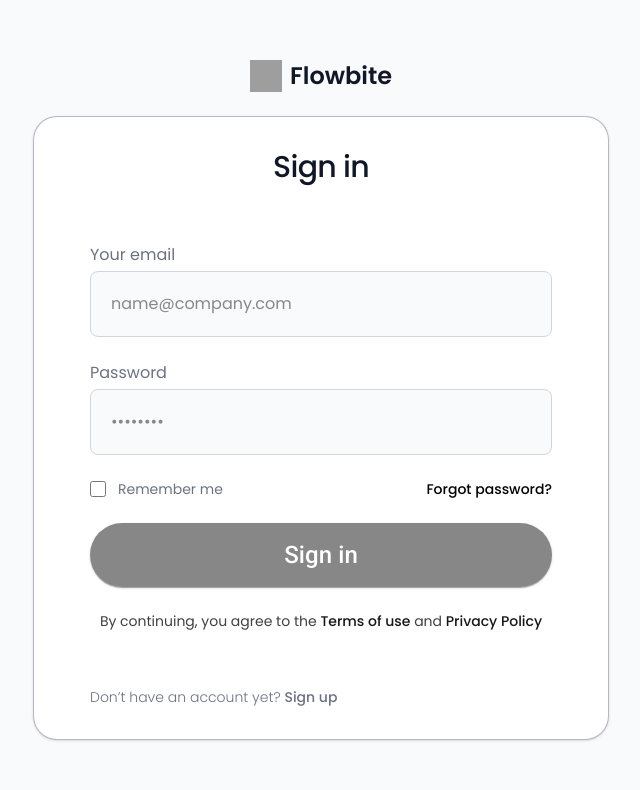
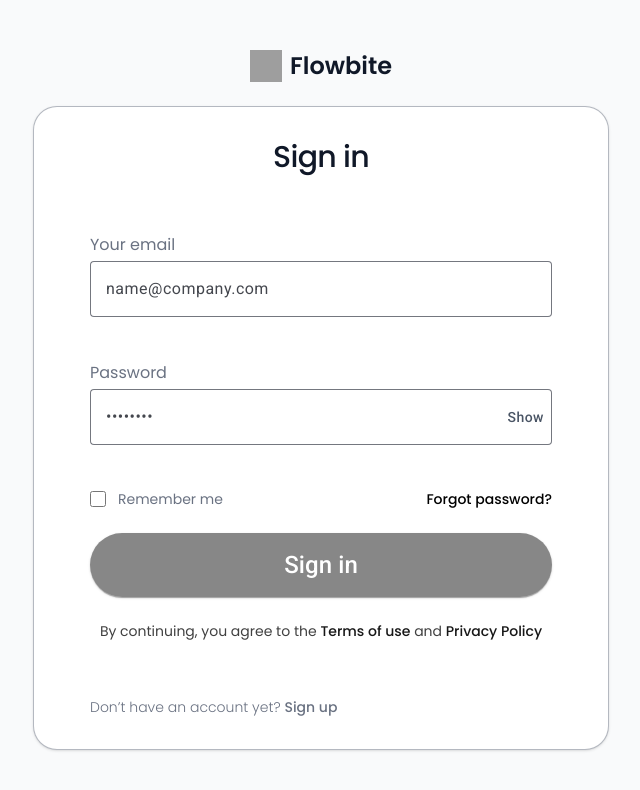
Before and after one commit to Abrarafi/Project-Manager, an Angular app in the folder frontend/: page /auth/login in a window 1280 px wide. Shown: the top 790 px of the page, without its empty margins (319-959 px from the left). Built offline with nearby package versions, Linux system fonts and the light colour scheme; grey boxes are pictures that could not be loaded.

Commit message:
updated some UI of Login page

```diff
--- a/frontend/src/app/components/auth/login/login.component.html
+++ b/frontend/src/app/components/auth/login/login.component.html
@@ -3,55 +3,171 @@
 #333333 → neutral-700 -->
 
 <section class="bg-gray-50 dark:bg-gray-900">
-  <div class="flex flex-col items-center justify-center font-poppins px-6 py-8 mx-auto md:h-screen lg:py-0">
-      <a href="#" class="flex items-center mb-6 text-2xl font-semibold text-gray-900 dark:text-white">
-          <img class="w-8 h-8 mr-2" src="https://flowbite.s3.amazonaws.com/blocks/marketing-ui/logo.svg" alt="logo">
+  <div
+    class="flex flex-col items-center justify-center font-poppins px-6 py-8 mx-auto md:h-screen lg:py-0"
+  >
+    <a
+      href="#"
+      class="flex items-center mb-6 text-2xl font-semibold text-gray-900 dark:text-white"
+    >
+      <img
+        class="w-8 h-8 mr-2"
+        src="https://flowbite.s3.amazonaws.com/blocks/marketing-ui/logo.svg"
+        alt="logo"
+      />
       Flowbite
     </a>
-      <div class="w-full bg-white rounded-3xl shadow dark:border md:mt-0 sm:max-w-xl xl:p-0 border-1 border-gray-500/50 dark:bg-gray-800 dark:border-gray-700">
+
+    <div
+      class="w-full bg-white rounded-3xl shadow dark:border md:mt-0 sm:max-w-xl xl:p-0 border-1 border-gray-500/50 dark:bg-gray-800 dark:border-gray-700"
+    >
       <div class="p-8 md:px-14 py-10 space-y-4 md:space-y-6 sm:p-8">
-              <h1 class="text-center text-2xl md:text-3xl font-medium leading-tight tracking-tight text-gray-900  dark:text-white">
+        <h1
+          class="text-center text-2xl md:text-3xl font-medium leading-tight tracking-tight text-gray-900 dark:text-white"
+        >
           Sign in
         </h1>
-              <form class="py-8 space-y-4 md:space-y-6" action="#">
-                  <div>
-                      <label for="email" class="block mb-1 font-normal text-sm md:text-base  text-gray-500 dark:text-white">Your email</label>
-                      <input type="email" name="email" id="email" class="bg-gray-50 border border-gray-300 text-gray-900 rounded-lg focus:ring-primary-600 focus:border-primary-600 block w-full p-2.5 md:p-5 dark:bg-gray-700 dark:border-gray-600 dark:placeholder-gray-400 dark:text-white dark:focus:ring-blue-500 dark:focus:border-blue-500" placeholder="name@company.com" required="">
-                  </div>
-                  <div>
-                      <label for="password" class="block mb-1 font-normal text-sm md:text-base text-gray-500 dark:text-white">Password</label>
-                      <input type="password" name="password" id="password" placeholder="••••••••" class="bg-gray-50 border border-gray-300 text-gray-900 rounded-lg focus:ring-primary-600 focus:border-primary-600 block w-full p-2.5 md:p-5 dark:bg-gray-700 dark:border-gray-600 dark:placeholder-gray-400 dark:text-white dark:focus:ring-blue-500 dark:focus:border-blue-500" required="">
-                  </div>
+
+        <form
+          class="py-8 space-y-4 md:space-y-6"
+          [formGroup]="loginForm"
+          action="#"
+        >
+          <label
+            for="email"
+            class="block mb-1 font-normal text-sm md:text-base text-gray-500 dark:text-white"
+            >Your email</label
+          >
+          <mat-form-field
+            appearance="outline"
+            class="w-full dark:mat-input-element"
+          >
+            <input
+              matInput
+              type="email"
+              name="email"
+              id="email"
+              [formControl]="emailFormControl"
+              autocomplete="email"
+              placeholder="name@company.com"
+              required=""
+            />
+            @if (emailFormControl.hasError('email') &&
+            !emailFormControl.hasError('required')) {
+            <mat-error>Please enter a valid email address</mat-error>
+            } @if (emailFormControl.hasError('required')) {
+            <mat-error>Email is <strong>required</strong></mat-error>
+            }
+          </mat-form-field>
+
+          <label
+            for="password"
+            class="block mb-1 font-normal text-sm md:text-base text-gray-500 dark:text-white"
+            >Password</label
+          >
+          <mat-form-field appearance="outline" class="w-full">
+            <input
+              matInput
+              minlength="8"
+              [type]="showPassword ? 'text' : 'password'"
+              [formControl]="passwordFormControl"
+              autocomplete="current-password"
+              name="password"
+              id="password"
+              placeholder="••••••••"
+              class="bg-gray-50 border border-gray-300 text-gray-900 rounded-lg focus:ring-primary-600 focus:border-primary-600 block w-full p-2.5 md:p-5 dark:bg-gray-700 dark:border-gray-600 dark:placeholder-gray-400 dark:text-white dark:focus:ring-blue-500 dark:focus:border-blue-500"
+              required=""
+            />
+
+            @if (passwordFormControl.hasError('minlength')) {
+            <mat-error>Password must be at least 8 characters long</mat-error>
+            } @if (passwordFormControl.hasError('required')) {
+            <mat-error>Password is <strong>required</strong></mat-error>
+            }
+            <button
+              matSuffix
+              type="button"
+              (click)="togglePasswordVisibility()"
+              [attr.aria-label]="
+                showPassword ? 'Hide password' : 'Show password'
+              "
+              [attr.aria-pressed]="showPassword"
+              class="ml-2 px-2 py-1 text-sm font-medium text-gray-600 hover:text-blue-600 transition-colors duration-200"
+            >
+              {{ showPassword ? "Hide" : "Show" }}
+            </button>
+          </mat-form-field>
+
           <div class="flex items-center justify-between">
             <div class="flex items-start">
               <div class="flex items-center h-5">
-                          <input id="remember" aria-describedby="remember" type="checkbox" class="w-4 h-4 border border-gray-300 rounded bg-gray-50 focus:ring-3 focus:ring-primary-300 dark:bg-gray-700 dark:border-gray-600 dark:focus:ring-primary-600 dark:ring-offset-gray-800" required="">
+                <input
+                  id="remember"
+                  aria-describedby="remember"
+                  type="checkbox"
+                  class="w-4 h-4 border border-gray-300 rounded bg-gray-50 focus:ring-3 focus:ring-primary-300 dark:bg-gray-700 dark:border-gray-600 dark:focus:ring-primary-600 dark:ring-offset-gray-800"
+                  required=""
+                />
               </div>
+
               <div class="ml-3 text-sm">
-                          <label for="remember" class="text-gray-500 dark:text-gray-300">Remember me</label>
+                <label for="remember" class="text-gray-500 dark:text-gray-300"
+                  >Remember me</label
+                >
               </div>
             </div>
-                    <a href="#" class="text-sm font-medium text-primary-600 hover:underline dark:text-primary-500">Forgot password?</a>
+            <a
+              href="#"
+              class="text-sm font-medium text-primary-600 hover:underline dark:text-primary-500"
+              >Forgot password?</a
+            >
           </div>
+
           <div>
             <button
               mat-raised-button
               color="primary"
               type="submit"
-                      class="signIn-button w-full "
+              class="signIn-button w-full"
+              [disabled]="isLoading"
+            >
+              <span class="font-medium text-xl md:text-2xl" *ngIf="!isLoading"
+                >Sign in</span
+              >
 
-                    >
-                      <span class="font-medium text-xl md:text-2xl" >Sign in</span>
-                      <!-- <mat-spinner  diameter="20" class="mx-auto"></mat-spinner> -->
+              <mat-spinner
+                *ngIf="isLoading"
+                diameter="30"
+
+                class="spinner mx-auto "
+              ></mat-spinner>
             </button>
           </div>
-                  <p class="text-center text-sm font-regular text-neutral-700 dark:text-gray-400">
-                    By continuing, you agree to the <a href="#" class="font-medium text-neutral-900 hover:underline dark:text-primary-500">Terms of use</a> and <a href="#" class="font-medium text-neutral-900 hover:underline dark:text-primary-500">Privacy Policy</a>
+
+          <p
+            class="text-center text-sm font-regular text-neutral-700 dark:text-gray-400"
+          >
+            By continuing, you agree to the
+            <a
+              href="#"
+              class="font-medium text-neutral-900 hover:underline dark:text-primary-500"
+              >Terms of use</a
+            >
+            and
+            <a
+              href="#"
+              class="font-medium text-neutral-900 hover:underline dark:text-primary-500"
+              >Privacy Policy</a
+            >
           </p>
-
         </form>
         <p class="text-sm font-light text-gray-500 dark:text-gray-400">
-                Don’t have an account yet? <a href="#" class="font-medium text-primary-600 hover:underline dark:text-primary-500">Sign up</a>
+          Don’t have an account yet?
+          <a
+            routerLink="/auth/register"
+            class="font-medium text-primary-600 hover:underline dark:text-primary-500"
+            >Sign up</a
+          >
         </p>
       </div>
     </div>
--- a/frontend/src/app/components/auth/login/login.component.scss
+++ b/frontend/src/app/components/auth/login/login.component.scss
@@ -3,6 +3,9 @@
     color: white !important;
     height: 64px;
   }
+  ::ng-deep .spinner circle {
+  stroke: white;
+}
 
   /* For medium screens and smaller (max-width: 768px) */
   @media (max-width: 768px) {
--- a/frontend/src/app/components/auth/login/login.component.ts
+++ b/frontend/src/app/components/auth/login/login.component.ts
@@ -1,10 +1,10 @@
 import { Component, OnInit } from '@angular/core';
-import { FormBuilder, FormGroup, Validators } from '@angular/forms';
+import { FormBuilder, FormControl, FormGroup, Validators } from '@angular/forms';
 import { ReactiveFormsModule } from '@angular/forms';
 import { RouterModule } from '@angular/router';
 import { CommonModule } from '@angular/common';
 import { MatInputModule } from '@angular/material/input';
-import { MatButtonModule } from '@angular/material/button';
+import { MatButtonModule, MatIconButton } from '@angular/material/button';
 import { MatProgressSpinnerModule } from '@angular/material/progress-spinner';
 import { MatFormFieldModule } from '@angular/material/form-field';
 
@@ -17,11 +17,32 @@
     MatInputModule,
     MatButtonModule,
     MatProgressSpinnerModule,
-    MatFormFieldModule
-  ],
+    MatFormFieldModule,  ],
   templateUrl: './login.component.html',
-  styleUrl: './login.component.scss'
+  styleUrl: './login.component.scss',
 })
-export class LoginComponent {
+export class LoginComponent implements OnInit {
+    loginForm: FormGroup;
+  showPassword = false;
+  isLoading = false;
+  emailFormControl = new FormControl('', [
+    Validators.required,
+    Validators.email,
+  ]);
+  passwordFormControl = new FormControl('', [
+    Validators.required,
+    Validators.minLength(8),
+  ]);
 
+  constructor(private fb: FormBuilder) {
+    this.loginForm = this.fb.group({
+      email: ['', [Validators.required, Validators.email]],
+      password: ['', Validators.required],
+    });
+  }
+  ngOnInit(): void {}
+
+  togglePasswordVisibility(): void {
+    this.showPassword = !this.showPassword;
+  }
 }
--- a/frontend/src/styles.scss
+++ b/frontend/src/styles.scss
@@ -1,4 +1,6 @@
 /* You can add global styles to this file, and also import other style files */
+@import "tailwindcss/preflight";
+@import "tailwindcss/utilities";
 @import "tailwindcss";
 @import url('https://fonts.googleapis.com/css2?family=Poppins:wght@300;400;500;600;700&display=swap');
 
```
Lines whose indentation alone changed are shown as unchanged.
